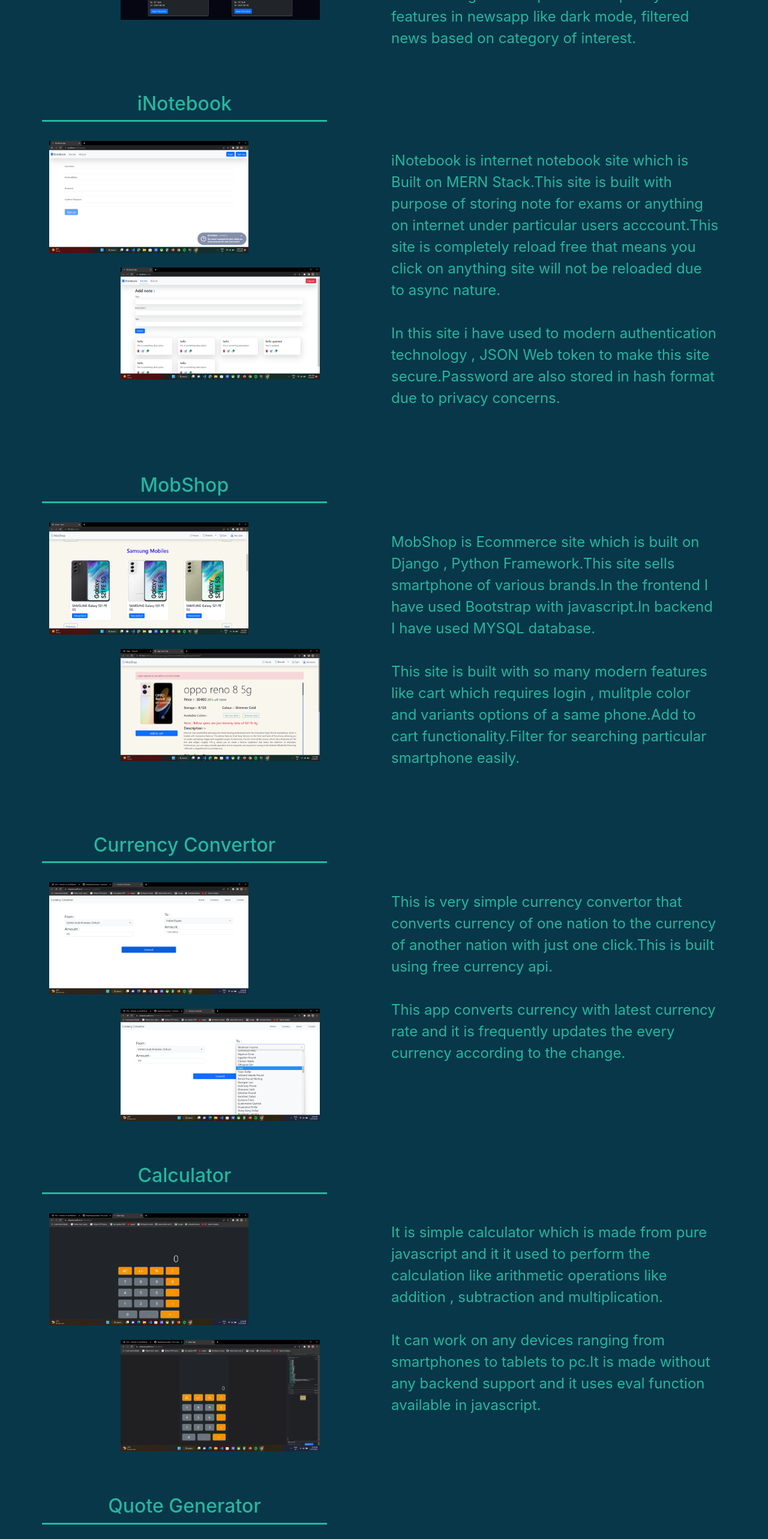
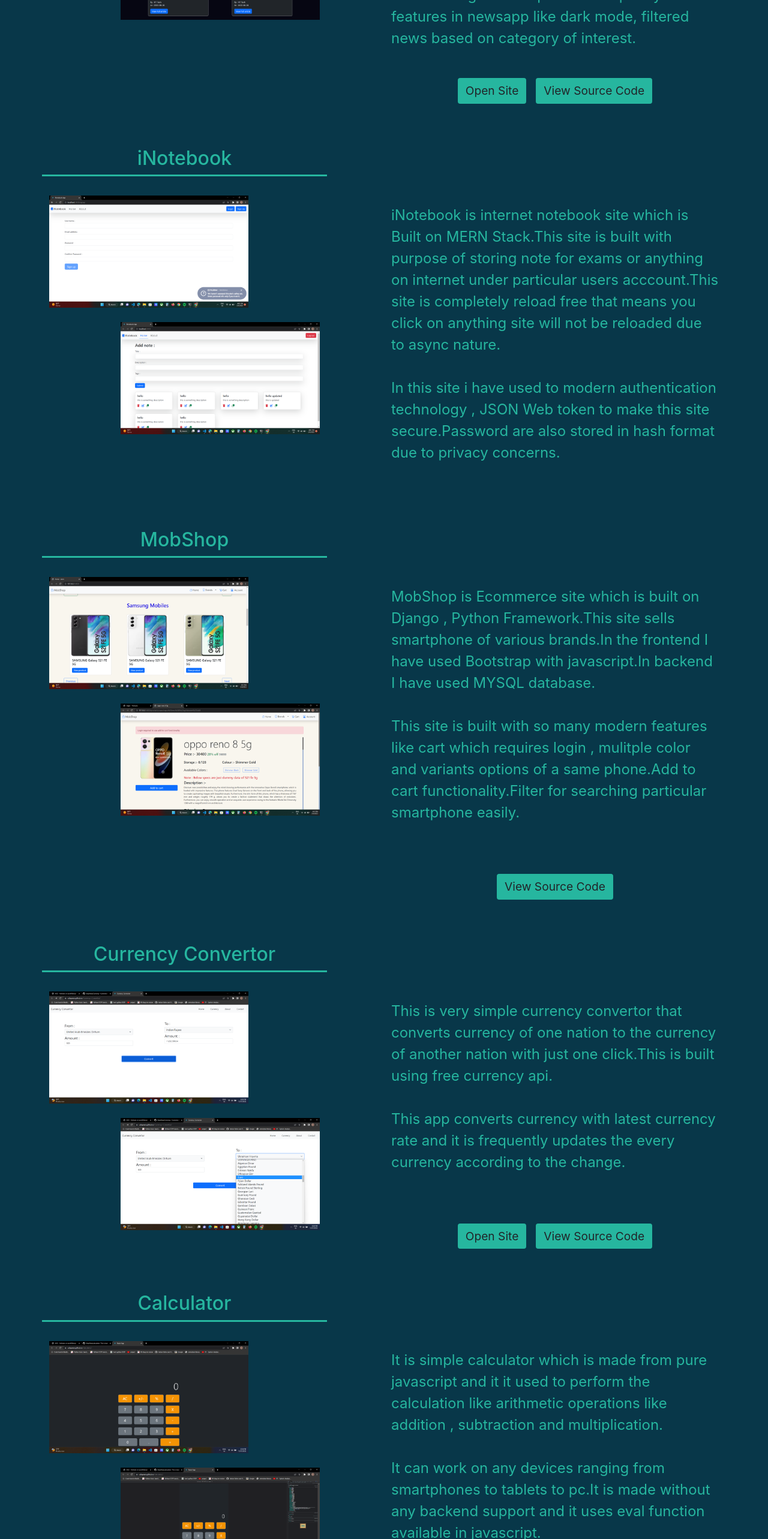
Before and after one commit to UdayVara/portfolio, a React (Create React App) app: page / in a window 1280 px wide. Shown: the part 2940-5506 px from the top of the page at 60% size. Built offline with nearby package versions, Linux system fonts and the light colour scheme.

Commit message:
added buttons for viewing codebase and projects.

```diff
--- a/src/Components/Porfolio.js
+++ b/src/Components/Porfolio.js
@@ -30,6 +30,10 @@
                                           <br /><br />
                                           Newsapp is live news web application.It is bulit using Bootstrap and react JS at frontend. And it is backed by NEWSAPI . I have used free plan as this is project is for my education purpose so , it allows 100 requests per day.<br /><br />
                                           Newsapp is completely responsive website as it is built using bootstrap.There are plenty of features in newsapp like dark mode, filtered news based on category of interest.
+                                          <div class="mt-5 w-100 d-flex flex-row justify-content-center ">
+                                                <a className=' mx-2 btn  rounded ' target="_blank" style={{ fontSize: '1.2rem', backgroundColor: '#26B69F' }}>Open Site  </a>
+                                                <a href="https://github.com/UdayVara/Newsapp" className='btn  rounded mx-2 ' target="_blank" style={{ fontSize: '1.2rem', backgroundColor: '#26B69F' }}>View Source Code</a>
+                                          </div>
                                     </div>
                               </div>
                               <div className="row mt-5">
@@ -55,7 +59,11 @@
                                           <br /><br />
                                           In this site i have used to modern authentication technology , JSON Web token to make this site secure.Password are also stored in hash format due to privacy concerns.
                                           <br /><br />
-                                          {/* Check out : <a href="https://udayvara.github.io/Currency--Convertor/" target="_blank">View site</a> */}
+                                          {/* <div class="mt-5 w-100 d-flex flex-row justify-content-center ">
+                                                <a className=' mx-2 btn  rounded ' target="_blank" style={{fontSize:'1.2rem',backgroundColor:'#26B69F'}}>Open Site  </a>
+                                                <a href="https://github.com/UdayVara/Newsapp" className='btn  rounded mx-2 ' target="_blank" style={{fontSize:'1.2rem',backgroundColor:'#26B69F'}}>View Source Code</a>
+                                          </div> */}
+
                                     </div>
                               </div>
                               <div className="row mt-5">
@@ -81,6 +89,10 @@
                                           <br /><br />
                                           This site is built with so many modern features like cart which requires login , mulitple color and variants options of a same phone.Add to cart functionality.Filter for searching particular smartphone easily.
                                           <br /><br />
+                                          <div class="mt-5 w-100 d-flex flex-row justify-content-center ">
+
+                                                <a href="https://github.com/UdayVara/Ecommerce-Site-Using-Django" className='btn  rounded mx-2 ' target="_blank" style={{ fontSize: '1.2rem', backgroundColor: '#26B69F' }}>View Source Code</a>
+                                          </div>
                                           {/* Check out : <a href="https://udayvara.github.io/Currency--Convertor/" target="_blank">View site</a> */}
                                     </div>
                               </div>
@@ -106,6 +118,10 @@
                                           This is very simple currency convertor that converts currency of one nation to the currency of another nation with just one click.This is built using free currency api.<br /><br />
                                           This app converts currency with latest currency rate and it is frequently updates the every currency according to the change.
                                           <br /><br />
+                                          <div class="mt-5 w-100 d-flex flex-row justify-content-center ">
+                                                <a className=' mx-2 btn  rounded ' target="_blank" href='https://udayvara.github.io/Currency--Convertor/' style={{fontSize:'1.2rem',backgroundColor:'#26B69F'}}>Open Site  </a>
+                                                <a href="https://github.com/UdayVara/Currency--Convertor"  className='btn  rounded mx-2 ' target="_blank" style={{fontSize:'1.2rem',backgroundColor:'#26B69F'}}>View Source Code</a>
+                                          </div>
                                           {/* Check out : <a href="https://udayvara.github.io/Currency--Convertor/" target="_blank">View site</a> */}
                                     </div>
                               </div>
@@ -131,6 +147,10 @@
                                           It is simple calculator which is made from pure javascript and it it used to perform the calculation like arithmetic operations like addition , subtraction and multiplication.
                                           <br /><br />
                                           It can work on any devices ranging from smartphones to tablets to pc.It is made without any backend support and it uses eval function available in javascript.
+                                          <div class="mt-5 w-100 d-flex flex-row justify-content-center ">
+                                                <a className=' mx-2 btn  rounded ' target="_blank" href='https://udayvara.github.io/calculator/' style={{fontSize:'1.2rem',backgroundColor:'#26B69F'}}>Open Site  </a>
+                                                <a href="https://github.com/UdayVara/calculator"  className='btn  rounded mx-2 ' target="_blank" style={{fontSize:'1.2rem',backgroundColor:'#26B69F'}}>View Source Code</a>
+                                          </div>
                                           {/* Check out : <a href="https://udayvara.github.io/Currency--Convertor/" target="_blank">View site</a> */}
                                     </div>
                               </div>
@@ -156,6 +176,10 @@
                                           This is beautifully designed site that gives new and amazing quotes everytime.This site is backed by an randomquotes API which provides about 10000 quotes.
                                           <br /><br />
                                           This quote generator has a button 'new quotes' that generates a new quote for the user.It also has the copy button which is used to copy quote directly to the clipboard.
+                                          <div class="mt-5 w-100 d-flex flex-row justify-content-center ">
+                                                <a className=' mx-2 btn  rounded ' target="_blank" href='https://udayvara.github.io/QuoteGenerator/' style={{fontSize:'1.2rem',backgroundColor:'#26B69F'}}>Open Site  </a>
+                                                <a href="https://github.com/UdayVara/QuoteGenerator"  className='btn  rounded mx-2 ' target="_blank" style={{fontSize:'1.2rem',backgroundColor:'#26B69F'}}>View Source Code</a>
+                                          </div>
                                           {/* Check out : <a href="https://udayvara.github.io/Currency--Convertor/" target="_blank">View site</a> */}
                                     </div>
                               </div>
```
